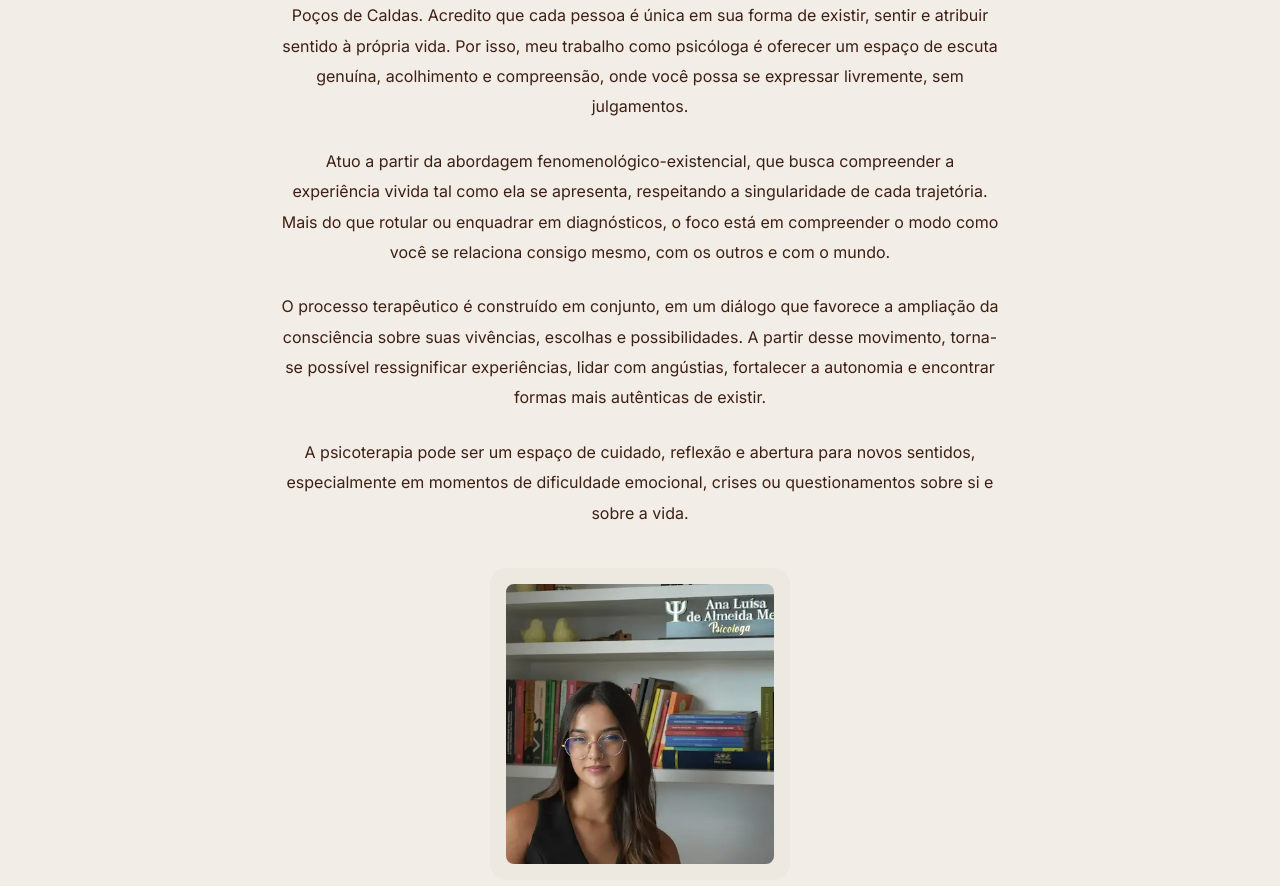
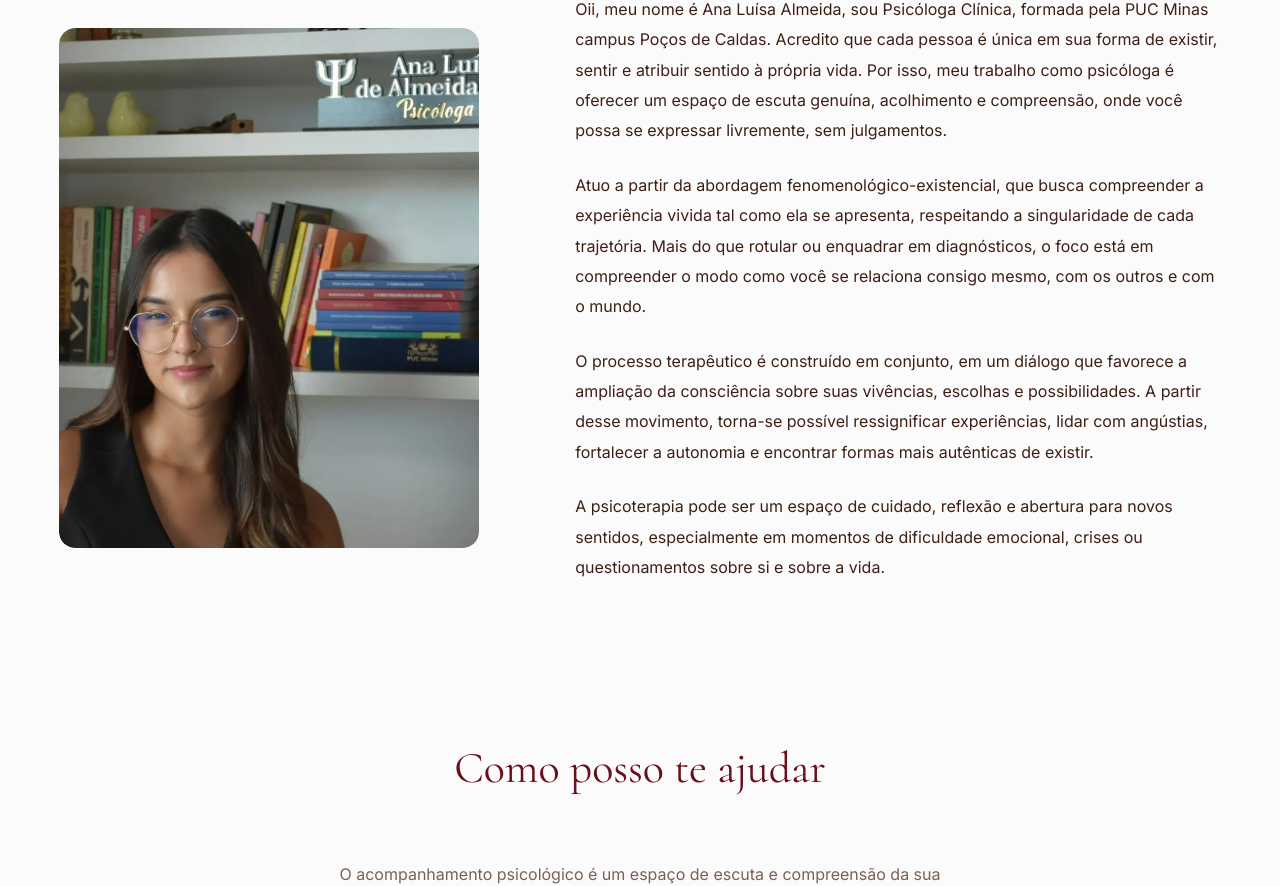
Before and after one commit to kaykiletieri/ana-luisa-psi, an Angular app: page / in a window 1280 px wide. Shown: the part 1003-1889 px from the top of the page. Built offline with nearby package versions, Linux system fonts and the light colour scheme; what lucide-angular would draw is missing.

Commit message:
feat: add large version of about photo and update styling for about section

```diff
--- a/src/app/features/home/about/about.html
+++ b/src/app/features/home/about/about.html
@@ -2,6 +2,20 @@
     <div class="about__container">
 
         <h2 class="about__title" appScrollAnimate>Sobre Mim</h2>
+
+        <div class="about__content">
+            <div class="about__image-wrapper" appScrollAnimate>
+                <div class="about__image-wrapper" appScrollAnimate>
+                    <picture>
+                        <source srcset="
+        assets/images/about-photo3.webp 400w,
+        assets/images/about-photo3-lg.webp 800w
+      " sizes="(min-width: 1024px) 420px, 300px" type="image/webp">
+                        <img src="assets/images/about-photo3.webp" alt="Ana Luísa Almeida, Psicóloga Clínica"
+                            class="about__image" loading="lazy" width="420" height="520" />
+                    </picture>
+                </div>
+            </div>
 
             <div class="about__text" appScrollAnimate>
                 <p>
@@ -29,13 +43,7 @@
                     questionamentos sobre si e sobre a vida.
                 </p>
             </div>
+        </div>
 
-        <div class="about__image-wrapper" appScrollAnimate>
-            <picture>
-                <source srcset="assets/images/about-photo3.webp" type="image/webp">
-                <img src="assets/images/about-photo.webp" alt="Ana Luísa Almeida, Psicóloga Clínica"
-                    class="about__image" loading="lazy" width="320" height="427" />
-            </picture>
-        </div>
     </div>
 </section>
--- a/src/app/features/home/about/about.scss
+++ b/src/app/features/home/about/about.scss
@@ -1,7 +1,7 @@
 @use '../../../../styles/mixins' as m;
 
 .about {
-    background: var(--color-bg-tertiary);
+    background: var(--color-bg);
     padding: var(--section-pad-y) 0;
 
     &__container {
@@ -9,7 +9,7 @@
         display: flex;
         flex-direction: column;
         align-items: center;
-        gap: var(--spacing-lg);
+        gap: var(--spacing-xl);
     }
 
     &__title {
@@ -23,17 +23,17 @@
         }
     }
 
-    &__text {
+    &__content {
         display: flex;
         flex-direction: column;
-        gap: var(--spacing-md);
-        max-width: 720px;
+        align-items: center;
+        gap: var(--spacing-xl);
+        width: 100%;
 
-        p {
-            font-size: var(--text-base);
-            color: var(--color-text);
-            text-align: center;
-            line-height: 1.9;
+        @include m.lg {
+            flex-direction: row;
+            align-items: center;
+            gap: var(--spacing-2xl);
         }
     }
 
@@ -43,9 +43,19 @@
         background: var(--color-bg-card);
         border-radius: var(--border-radius);
         padding: var(--spacing-sm);
+        flex-shrink: 0;
+        overflow: hidden;
 
         @include m.md {
             max-width: 300px;
+        }
+
+        @include m.lg {
+            max-width: 420px;
+            background: none;
+            padding: 0;
+            border-radius: var(--border-radius);
+            overflow: hidden;
         }
     }
 
@@ -54,6 +64,28 @@
         height: 280px;
         object-fit: cover;
         object-position: center top;
-        border-radius: var(--border-radius-sm);
+        border-radius: 0;
+
+        @include m.lg {
+            height: 520px;
+            border-radius: 0;
+        }
+    }
+
+    &__text {
+        display: flex;
+        flex-direction: column;
+        gap: var(--spacing-md);
+
+        p {
+            font-size: var(--text-base);
+            color: var(--color-text);
+            line-height: 1.9;
+            text-align: center;
+
+            @include m.lg {
+                text-align: left;
+            }
+        }
     }
 }
```
Also changed, not shown: public/assets/images/about-photo3-lg.webp (added). Lines whose indentation alone changed are shown as unchanged.
